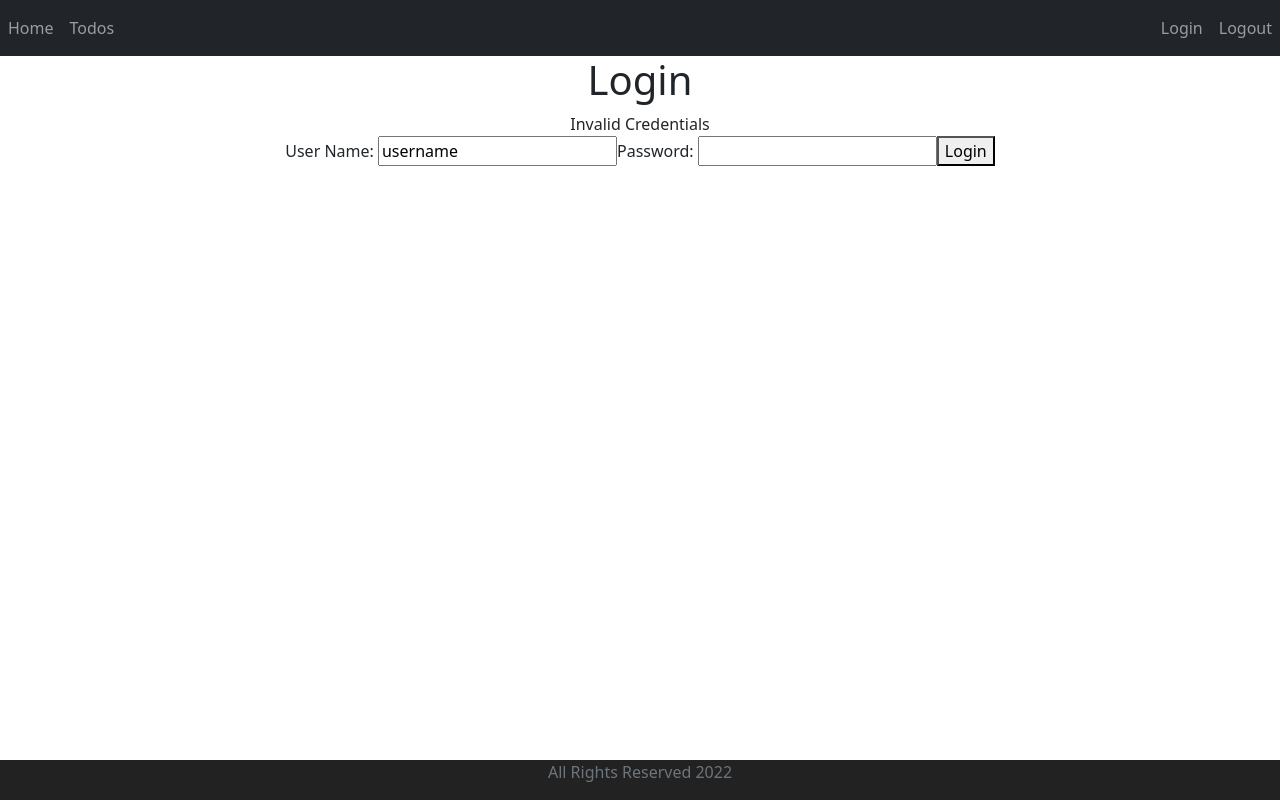
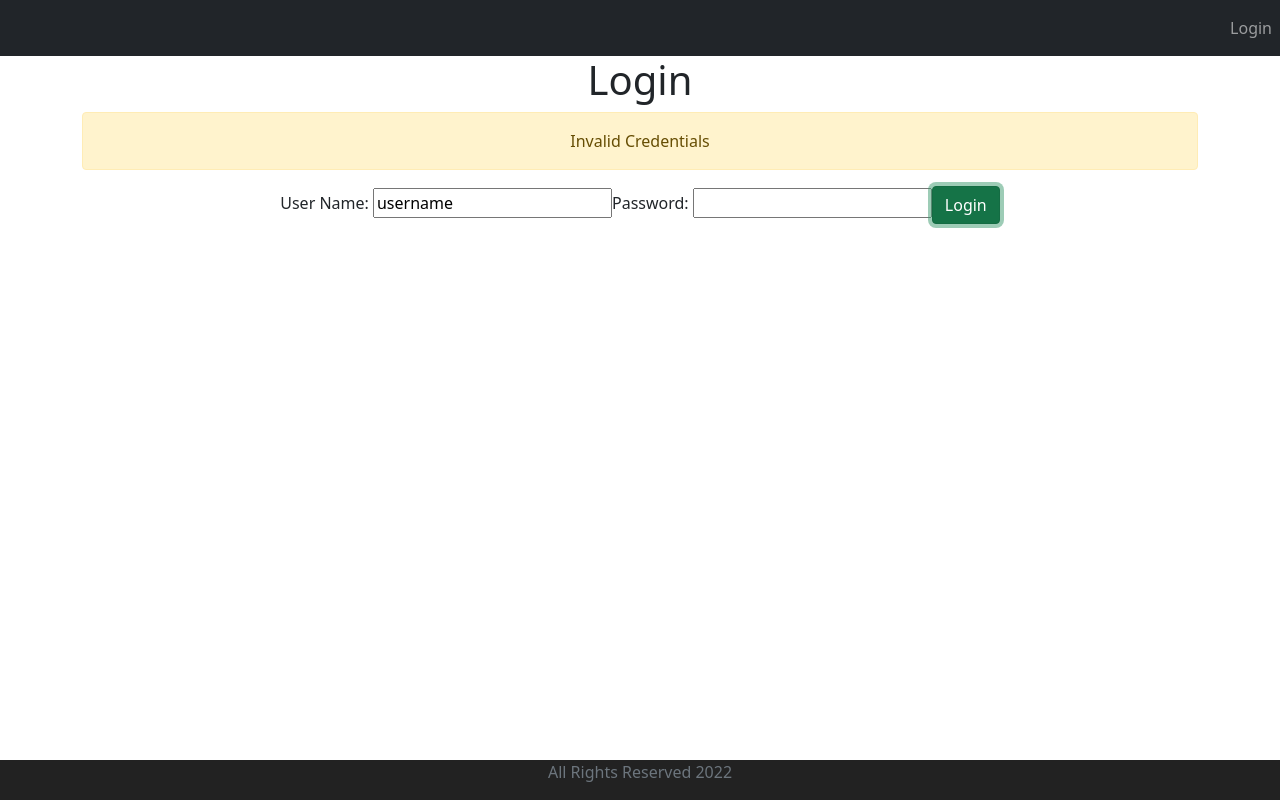
Before and after one commit to gabriellequan29/TodoManager, a React (Create React App) app in the folder frontend/todoapp/: page / in a window 1280 px wide. Both pictures are taken after a click on the button "Login". Built offline with nearby package versions, Linux system fonts and the light colour scheme.

Commit message:
Authentication

```diff
--- /dev/null
+++ b/frontend/todoapp/src/components/todo/AuthenticationService.js
@@ -0,0 +1,19 @@
+class AuthenticationService {
+
+    loginSucceed(username, password) {
+        sessionStorage.setItem('authenticatedUser', username);
+    }
+
+    logout() {
+        sessionStorage.removeItem('authenticatedUser');
+    }
+
+    isUserLogin() {
+        let user = sessionStorage.getItem('authenticatedUser');
+        if (user === null) return false
+        return true
+    }
+
+}
+
+export default new AuthenticationService()
--- a/frontend/todoapp/src/components/todo/Header.js
+++ b/frontend/todoapp/src/components/todo/Header.js
@@ -1,21 +1,43 @@
 import React, { Component } from 'react'
-import { Link } from 'react-router-dom'
+import { Link, useNavigate } from 'react-router-dom'
+import AuthenticationService from './AuthenticationService'
 
-export default class Header extends Component {
+class Header extends Component {
+
     render() {
+        const isUserLogin = AuthenticationService.isUserLogin();
+
         return (
             <header>
                 <nav className="navbar navbar-expand-md navbar-dark bg-dark">
                     <ul className="navbar-nav">
-                        <li><Link className="nav-link" to="/welcome/gaby">Home</Link></li>
-                        <li><Link className="nav-link" to="/todos">Todos</Link></li>
+                        {isUserLogin && <li><Link className="nav-link" to="/welcome/gaby">Home</Link></li>}
+                        {isUserLogin && <li><Link className="nav-link" to="/todos">Todos</Link></li>}
                     </ul>
                     <ul className="navbar-nav navbar-collapse justify-content-end">
-                        <li><Link className="nav-link" to="/login">Login</Link></li>
-                        <li><Link className="nav-link" to="/logout">Logout</Link></li>
+                        {!isUserLogin && <li><Link className="nav-link" to="/login">Login</Link></li>}
+                        {isUserLogin && <li><Link className="nav-link" to="/logout" onClick={AuthenticationService.logout}>Logout</Link></li>}
                     </ul>
                 </nav>
             </header>
         )
     }
 }
+
+export const withRouter = (Component) => {
+    const Wrapper = (props) => {
+      const history = useNavigate();
+
+      return (
+        <Component
+          history={history}
+          {...props}
+          />
+      );
+    };
+
+    return Wrapper;
+  };
+
+
+export default withRouter(Header);
--- a/frontend/todoapp/src/components/todo/ListTodosComponent.js
+++ b/frontend/todoapp/src/components/todo/ListTodosComponent.js
@@ -17,10 +17,10 @@
         return (
             <div>
                 <h1>List Todos</h1>
-                <table>
+                <div className="container">
+                    <table className="table">
                         <thead>
                             <tr>
-                            <th>id</th>
                                 <th>description</th>
                                 <th>completed</th>
                                 <th>estimated date</th>
@@ -30,8 +30,7 @@
                             {
                                 this.state.todos.map (
                                     todo =>
-                                    <tr>
-                                        <td>{todo.id}</td>
+                                        <tr key={todo.id}>
                                             <td>{todo.description}</td>
                                             <td>{todo.completed.toString()}</td>
                                             <td>{todo.targetDate.toString()}</td>
@@ -39,8 +38,8 @@
                                 )
                             }
                         </tbody>
-
                     </table>
+                </div>
             </div>
         )
     }
--- a/frontend/todoapp/src/components/todo/LoginComponent.js
+++ b/frontend/todoapp/src/components/todo/LoginComponent.js
@@ -1,5 +1,6 @@
-import React, { Component } from 'react'
+import React, { Component } from 'react';
 import { useNavigate } from 'react-router-dom';
+import AuthenticationService from './AuthenticationService';
 
 class LoginComponent extends Component {
 
@@ -22,14 +23,15 @@
 
     render() {
         return (
+
             <div>
                 <h1>Login</h1>
-                <div>
-                    {this.state.isLoginFailed && <div>Invalid Credentials</div>}
+                <div className="container">
+                    {this.state.isLoginFailed && <div className="alert alert-warning">Invalid Credentials</div>}
                     {this.state.isSuccess && <div>Login Successful</div> }
-                    User Name: <input type="text" name="username" value={this.state.username} onChange={this.handleChange}/>
-                    Password: <input type="password" name="password" value={this.state.password} onChange={this.handleChange}/>
-                    <button onClick={this.loginClicked}>Login</button>
+                   User Name: <input type="text" name="username" value={this.state.username} onChange={this.handleChange}/>
+                   Password: <input type="password" name="password" value={this.state.password} onChange={this.handleChange}/>
+                    <button className="btn btn-success" onClick={this.loginClicked}>Login</button>
                 </div>
             </div>
         )
@@ -47,6 +49,7 @@
     loginClicked() {
         // gaby, hello123
         if(this.state.username==='gaby' && this.state.password==='hello123') {
+            AuthenticationService.loginSucceed(this.state.username, this.state.password)
             this.setState({ isSuccess: true })
             this.setState({ isLoginFailed: false })
             this.props.navigate(`/welcome/${this.state.username}`);
--- a/frontend/todoapp/src/components/todo/TodoApp.js
+++ b/frontend/todoapp/src/components/todo/TodoApp.js
@@ -7,9 +7,11 @@
 import Header from './Header'
 import Footer from './Footer'
 import { BrowserRouter as Router, Route, Routes } from 'react-router-dom'
+import AuthenticationService from './AuthenticationService'
 
 class TodoApp extends Component {
     render() {
+
         return (
             <div className="TodoApp">
             <Router>
--- a/frontend/todoapp/src/components/todo/WelcomeComponent.js
+++ b/frontend/todoapp/src/components/todo/WelcomeComponent.js
@@ -3,9 +3,9 @@
 
 export default function WelcomeComponent() {
 
-    let {name} = useParams()
-    return <div>
-                <h1>{name} Welcome to your Todo Application!</h1>
+
+    return <div className="container">
+                <h1>Welcome!</h1>
                 You can manage your todos <Link to="/todos">here</Link>
             </div>
 }
```
Also changed, not shown: frontend/todoapp/src/App.css (line endings or trailing spaces). Lines whose indentation alone changed are shown as unchanged.
